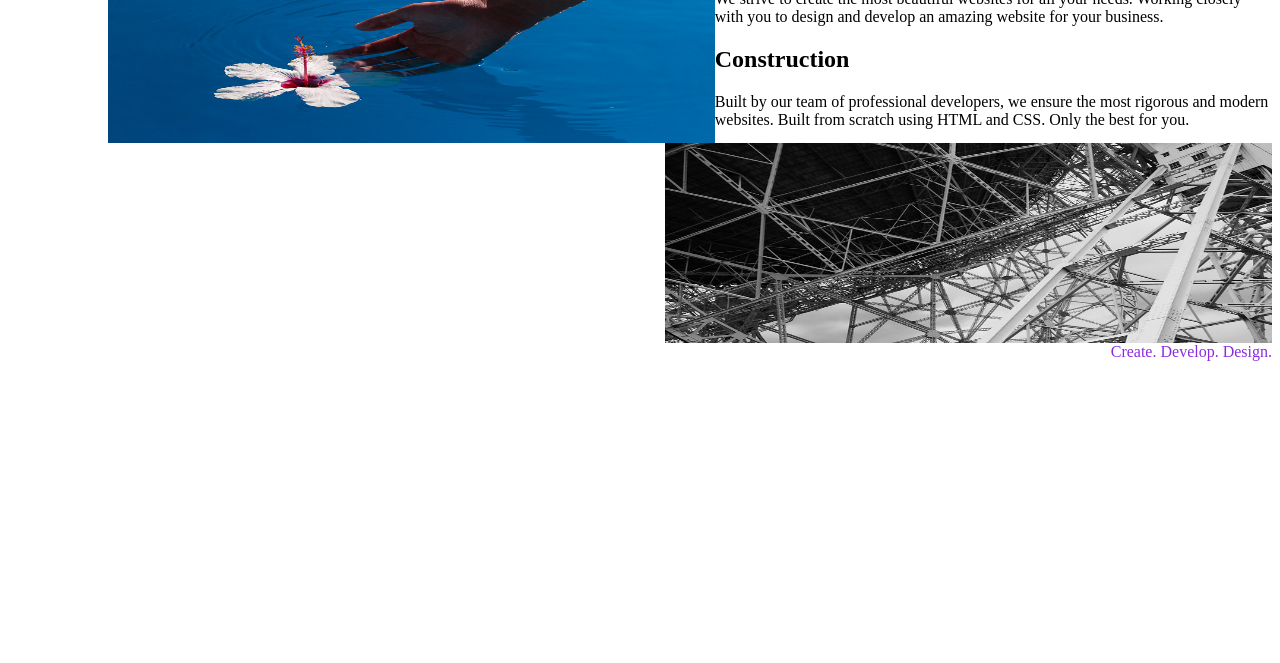
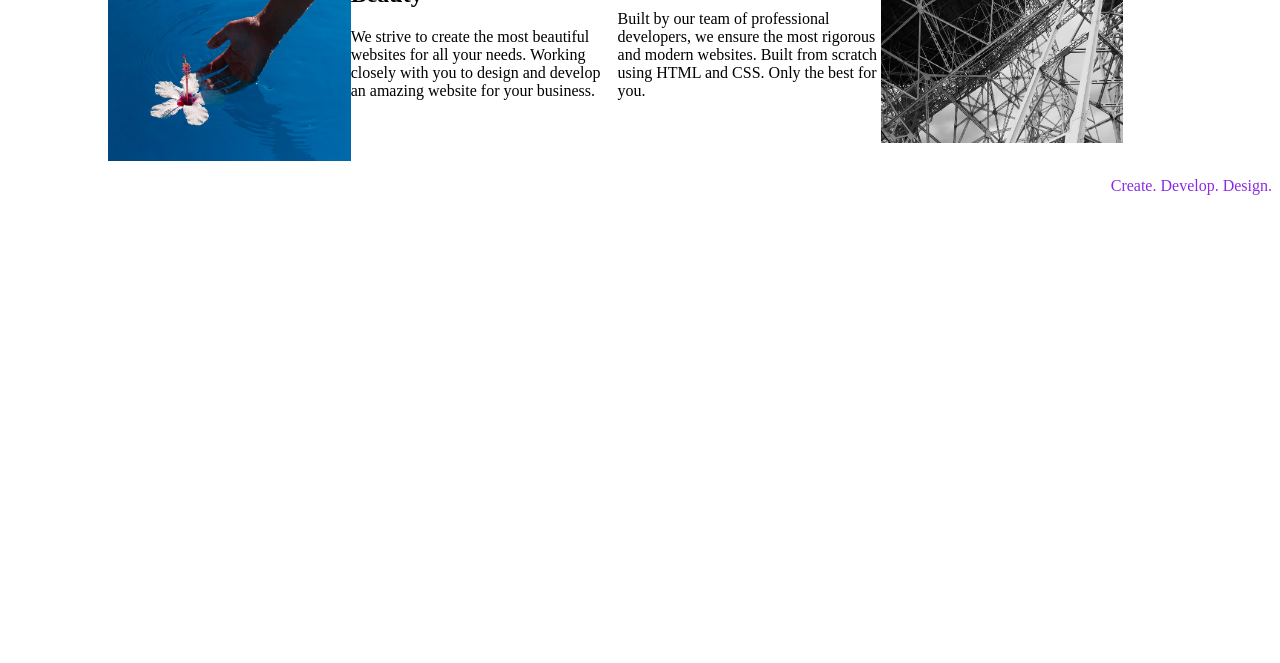
Before and after one commit to aparajith-2105/Web-Development-Course, a plain HTML site: page Projects/Web Design Agency Project/index.html in a window 1280 px wide. Shown: the part 137-800 px from the top of the page. Drawn offline with Linux system fonts and the light colour scheme.

Commit message:
Style changes for the Web Design Agency Project

```diff
--- a/Projects/Web Design Agency Project/styles.css
+++ b/Projects/Web Design Agency Project/styles.css
@@ -1,13 +1,13 @@
 @media(min-width: 768px) {
     .left{
-        display:inline;
-        width:48%;
+        display:inline-block;
+        width:40%;
         top:10px;
         left:2%;
     }
     .right{
-        display:inline;
-        width:48%;
+        display:inline-block;
+        width:40%;
         top:10px;
         right:2%;
     }
@@ -30,6 +30,7 @@
         height:200px;
     }
     .logo{
+        display:block;
         float:left;
         width: 100px;
         height: 100px;
```
